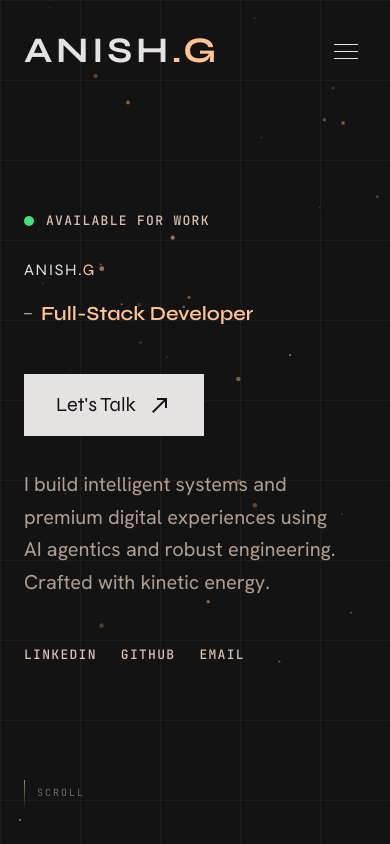
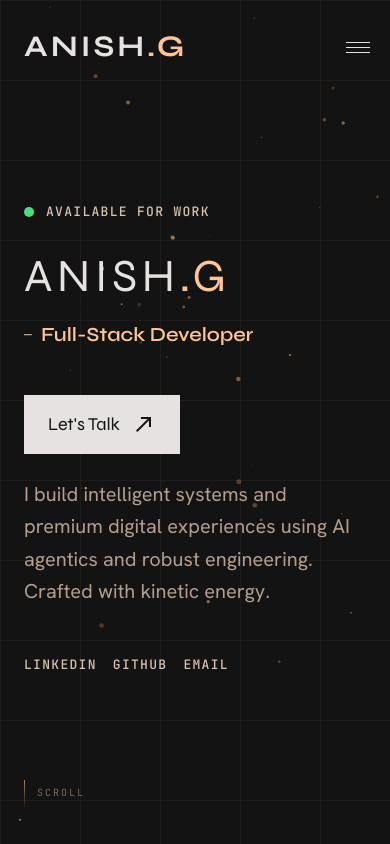
Before and after one commit to The-First-Wayne/Portfolio, a React (Vite) app: page / in a window 390 px wide. Shown: the top 844 px of the page. Built offline with nearby package versions, Linux system fonts and the light colour scheme; the HTML template or start-up script is replaced by a standard one.

Commit message:
burger updated

```diff
--- a/src/components/Certifications.tsx
+++ b/src/components/Certifications.tsx
@@ -35,7 +35,7 @@ const certs = [
 
 export function Certifications() {
   return (
-    <section id="credentials" className="relative py-40 px-margin-mobile md:px-margin-desktop bg-background overflow-hidden">
+    <section id="credentials" className="relative py-28 md:py-40 px-margin-mobile md:px-margin-desktop bg-background overflow-hidden">
       {/* Grid overlay */}
       <div
         className="absolute inset-0 pointer-events-none"
@@ -78,7 +78,7 @@ export function Certifications() {
               whileInView={{ opacity: 1, x: 0 }}
               viewport={{ once: true, margin: '-40px' }}
               transition={{ duration: 0.8, delay: i * 0.08, ease: [0.16, 1, 0.3, 1] }}
-              className="group flex flex-col md:flex-row items-start md:items-center gap-6 py-8 border-b border-outline-variant/15 hover:bg-surface-container/30 transition-colors duration-400 px-4 -mx-4 cursor-default"
+              className="group flex flex-col md:flex-row items-start md:items-center gap-6 py-8 border-b border-outline-variant/15 hover:bg-surface-container/30 transition-colors duration-400 px-0 sm:px-4 sm:-mx-4 cursor-default"
             >
               {/* Index */}
               <span className="hidden md:block font-label-sm text-label-sm text-primary/30 tracking-widest w-8 shrink-0">
--- a/src/components/Contact.tsx
+++ b/src/components/Contact.tsx
@@ -18,7 +18,7 @@ export function Contact() {
   return (
     <section
       id="contact"
-      className="py-40 px-margin-mobile md:px-margin-desktop max-w-container-max mx-auto"
+      className="py-28 md:py-40 px-margin-mobile md:px-margin-desktop max-w-container-max mx-auto"
     >
       <div className="asymmetric-grid gap-gutter">
         {/* Left — heading */}
@@ -65,7 +65,7 @@ export function Contact() {
           style={{ transitionDelay: '150ms' }}
         >
           {submitted ? (
-            <div className="glass-surface p-16 flex flex-col items-center justify-center text-center h-full min-h-[400px]">
+            <div className="glass-surface p-10 sm:p-16 flex flex-col items-center justify-center text-center h-full min-h-[320px] sm:min-h-[400px]">
               <span className="material-symbols-outlined text-primary text-6xl mb-6">check_circle</span>
               <h3
                 className="font-headline-md text-headline-md mb-3"
--- a/src/components/Footer.tsx
+++ b/src/components/Footer.tsx
@@ -11,7 +11,7 @@ export function Footer() {
         }}
       />
 
-      <div className="relative flex flex-col md:flex-row justify-between items-center gap-8">
+      <div className="relative flex flex-col md:flex-row justify-between items-center gap-8 text-center md:text-left">
         {/* Brand */}
         <div className="flex flex-col gap-1 items-center md:items-start">
           <div className="font-headline-md text-headline-md text-on-surface tracking-widest">
--- a/src/components/Hero.tsx
+++ b/src/components/Hero.tsx
@@ -62,7 +62,7 @@ export function Hero() {
           LEFT — text content
       ═══════════════════════════════ */}
       <div className="relative z-10 flex flex-col justify-center px-margin-mobile md:px-margin-desktop w-full md:w-1/2 min-h-screen pt-24 pb-16">
-        <motion.div variants={containerVariants} initial="hidden" animate="visible">
+        <motion.div variants={containerVariants} initial="hidden" animate="visible" className="max-w-2xl">
 
           {/* Availability */}
           <motion.div variants={itemVariants} className="flex items-center gap-3 mb-8">
@@ -78,7 +78,7 @@ export function Hero() {
           {/* Name */}
           <motion.h1
             variants={itemVariants}
-            className="font-display-lg-mobile md:text-display-lg md:font-display-lg text-on-surface leading-none mb-4 tracking-widest"
+            className="font-display-lg-mobile text-[46px] sm:text-[52px] md:text-display-lg md:font-display-lg text-on-surface leading-none mb-4 tracking-widest"
           >
             ANISH<span className="text-primary">.G</span>
           </motion.h1>
@@ -94,24 +94,24 @@ export function Hero() {
           </motion.div>
 
           {/* CTA + bio */}
-          <motion.div variants={itemVariants} className="flex flex-col md:flex-row md:items-end gap-8 mb-12">
+          <motion.div variants={itemVariants} className="flex flex-col md:flex-row md:items-end gap-6 mb-12">
             <ContactDialog>
               <button
                 id="hero-cta-btn"
-                className="group w-fit bg-on-background text-background px-8 py-4 font-headline-md text-[20px] flex items-center gap-3 hover:scale-105 hover:bg-primary hover:text-on-primary transition-all duration-300"
+                className="group w-fit bg-on-background text-background px-6 sm:px-8 py-4 sm:py-5 font-headline-md text-[18px] sm:text-[20px] flex items-center gap-3 hover:scale-105 hover:bg-primary hover:text-on-primary transition-all duration-300"
               >
                 Let's Talk
                 <span className="material-symbols-outlined transition-transform group-hover:rotate-45">north_east</span>
               </button>
             </ContactDialog>
-            <p className="font-body-lg text-body-lg text-on-surface-variant max-w-xs opacity-80 leading-relaxed">
+            <p className="font-body-lg text-body-lg text-on-surface-variant max-w-lg opacity-80 leading-relaxed">
               I build intelligent systems and premium digital experiences using AI agentics and robust engineering.
               Crafted with kinetic energy.
             </p>
           </motion.div>
 
           {/* Social */}
-          <motion.div variants={itemVariants} className="flex gap-6 font-label-sm text-label-sm uppercase tracking-widest text-on-surface-variant">
+          <motion.div variants={itemVariants} className="flex flex-wrap gap-4 font-label-sm text-label-sm uppercase tracking-widest text-on-surface-variant">
             {[
               { label: 'LinkedIn', href: 'https://www.linkedin.com/in/anish-gayen-319789335/' },
               { label: 'GitHub', href: 'https://github.com/The-First-Wayne' },
@@ -132,7 +132,7 @@ export function Hero() {
         <motion.div
           initial={{ opacity: 0 }} animate={{ opacity: 1 }}
           transition={{ delay: 2, duration: 1 }}
-          className="absolute bottom-10 left-margin-mobile md:left-margin-desktop flex items-center gap-3"
+          className="absolute bottom-10 left-6 sm:left-8 md:left-margin-desktop flex items-center gap-3"
         >
           <motion.div
             animate={{ scaleY: [1, 1.5, 1], opacity: [0.4, 1, 0.4] }}
--- a/src/components/Nav.tsx
+++ b/src/components/Nav.tsx
@@ -100,7 +100,7 @@ export function Nav() {
           {/* Brand */}
           <button
             onClick={() => scrollToSection('top')}
-            className="font-headline-md text-[36px] md:text-[40px] font-bold text-on-surface tracking-widest hover:text-primary transition-colors duration-300"
+            className="font-headline-md text-[30px] sm:text-[34px] md:text-[40px] font-bold text-on-surface tracking-widest hover:text-primary transition-colors duration-300"
           >
             ANISH<span className="text-primary">.G</span>
           </button>
@@ -141,24 +141,24 @@ export function Nav() {
           {/* Hamburger — mobile */}
           <button
             id="nav-mobile-toggle"
-            className="md:hidden flex flex-col gap-1.5 p-2 z-50"
+            className="md:hidden relative h-10 w-10 p-2 z-50 flex items-center justify-center"
             onClick={() => setMobileOpen((o) => !o)}
             aria-label="Toggle menu"
           >
             <motion.span
-              animate={mobileOpen ? { rotate: 45, y: 6 } : { rotate: 0, y: 0 }}
+              animate={mobileOpen ? { rotate: 45, y: 0 } : { rotate: 0, y: -5 }}
               transition={{ duration: 0.3 }}
-              className="block w-6 h-px bg-on-surface origin-center"
+              className="absolute left-1/2 top-1/2 block w-6 h-px bg-on-surface origin-center -translate-x-1/2 -translate-y-1/2"
             />
             <motion.span
               animate={mobileOpen ? { opacity: 0, scaleX: 0 } : { opacity: 1, scaleX: 1 }}
               transition={{ duration: 0.2 }}
-              className="block w-6 h-px bg-on-surface"
+              className="absolute left-1/2 top-1/2 block w-6 h-px bg-on-surface origin-center -translate-x-1/2 -translate-y-1/2"
             />
             <motion.span
-              animate={mobileOpen ? { rotate: -45, y: -6 } : { rotate: 0, y: 0 }}
+              animate={mobileOpen ? { rotate: -45, y: 0 } : { rotate: 0, y: 5 }}
               transition={{ duration: 0.3 }}
-              className="block w-6 h-px bg-on-surface origin-center"
+              className="absolute left-1/2 top-1/2 block w-6 h-px bg-on-surface origin-center -translate-x-1/2 -translate-y-1/2"
             />
           </button>
         </div>
@@ -173,7 +173,7 @@ export function Nav() {
             animate={{ opacity: 1, y: 0 }}
             exit={{ opacity: 0, y: -30 }}
             transition={{ duration: 0.4, ease: [0.16, 1, 0.3, 1] }}
-            className="fixed top-0 left-0 w-full h-screen z-40 bg-background/97 backdrop-blur-2xl flex flex-col justify-center items-center gap-10"
+            className="fixed top-0 left-0 w-full h-screen z-40 bg-background/97 backdrop-blur-2xl flex flex-col justify-center items-center gap-8 px-6 py-24 sm:py-28"
           >
             {/* Grid bg inside drawer */}
             <div className="absolute inset-0 pointer-events-none"
@@ -190,7 +190,7 @@ export function Nav() {
                 animate={{ opacity: 1, y: 0 }}
                 transition={{ delay: i * 0.07, duration: 0.5, ease: [0.16, 1, 0.3, 1] }}
                 onClick={() => handleNav(label, id)}
-                className="relative font-headline-xl text-headline-xl text-on-surface hover:text-primary transition-colors duration-300 uppercase tracking-widest group"
+                className="relative font-headline-md text-[26px] sm:text-[28px] text-on-surface hover:text-primary transition-colors duration-300 uppercase tracking-[0.35em] group"
               >
                 {label}
                 <span className="absolute -bottom-1 left-0 w-0 h-px bg-primary transition-all duration-300 group-hover:w-full" />
--- a/src/components/Philosophy.tsx
+++ b/src/components/Philosophy.tsx
@@ -8,14 +8,14 @@ export function Philosophy() {
       whileInView={{ opacity: 1, y: 0 }}
       viewport={{ once: true, margin: "-100px" }}
       transition={{ duration: 1, ease: [0.16, 1, 0.3, 1] }}
-      className="py-40 px-margin-mobile md:px-margin-desktop grid grid-cols-1 md:grid-cols-12 gap-gutter max-w-container-max mx-auto"
+      className="py-28 md:py-40 px-margin-mobile md:px-margin-desktop grid grid-cols-1 md:grid-cols-12 gap-gutter max-w-container-max mx-auto"
     >
       <div className="md:col-span-5 mb-12 md:mb-0">
         <div className="font-label-sm text-label-md text-primary uppercase tracking-[0.3em] mb-6">Moto</div>
         <h2 className="font-headline-xl text-headline-xl text-on-surface leading-tight">"Smart design, built around you."</h2>
       </div>
       <div className="md:col-start-7 md:col-span-6">
-        <div className="font-body-lg text-body-lg text-on-surface-variant space-y-8">
+        <div className="font-body-lg text-body-lg text-on-surface-variant space-y-8 max-w-xl">
           <p>
             It started with a curiosity: what if the things I build could actually matter? I'm still early in that journey — picking up new skills, making mistakes, and figuring it all out one project at a time.
           </p>
--- a/src/components/Projects.tsx
+++ b/src/components/Projects.tsx
@@ -34,7 +34,7 @@ const itemVariants = {
 
 export function Projects() {
   return (
-    <section id="work" className="relative py-40 px-margin-mobile md:px-margin-desktop bg-surface-container-lowest overflow-hidden">
+    <section id="work" className="relative py-28 md:py-40 px-margin-mobile md:px-margin-desktop bg-surface-container-lowest overflow-hidden">
       {/* Grid */}
       <div className="absolute inset-0 pointer-events-none"
         style={{
@@ -75,7 +75,7 @@ export function Projects() {
               whileInView={{ opacity: 1, y: 0 }}
               viewport={{ once: true, margin: '-60px' }}
               transition={{ duration: 0.9, delay: i * 0.1, ease: [0.16, 1, 0.3, 1] as [number, number, number, number] }}
-              className="group relative border-b border-outline-variant/15 py-12 md:py-14 grid grid-cols-1 md:grid-cols-12 gap-8 cursor-pointer hover:bg-surface-container/40 transition-colors duration-500 px-4 -mx-4"
+              className="group relative border-b border-outline-variant/15 py-12 md:py-14 grid grid-cols-1 md:grid-cols-12 gap-8 cursor-pointer hover:bg-surface-container/40 transition-colors duration-500 sm:px-4 sm:-mx-4"
             >
               {/* Number + year */}
               <div className="md:col-span-1 flex md:flex-col gap-4 md:gap-2 items-center md:items-start">
```
Also changed, not shown: src/components/CTASection.tsx (+4 -4 lines).
